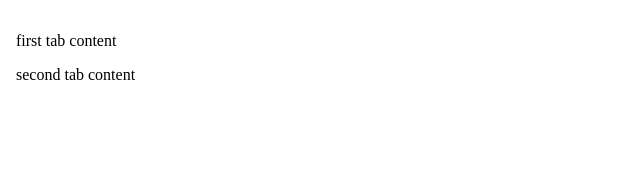
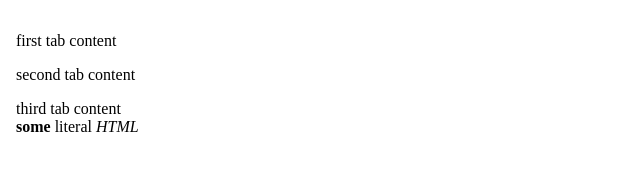
Before and after one commit to 8ctopus/sciter-components, a plain HTML site: page scapp.html in a window 1280 px wide. Shown: the whole page, without its empty margins (0-640 px from the left). Drawn offline with Linux system fonts and the light colour scheme.

Commit message:
added: pagecontrol third tab

```diff
--- a/scapp.html
+++ b/scapp.html
@@ -103,6 +103,12 @@ pagecontrol {
         <tab caption="second tab" selected>
             <p> second tab content </p>
         </tab>
+        <tab caption="third tab">
+            <p>
+                third tab content <br>
+                <b>some</b> literal <i>HTML</i>
+            </p>
+        </tab>
     </pagecontrol>
 </body>
 </html>
```
